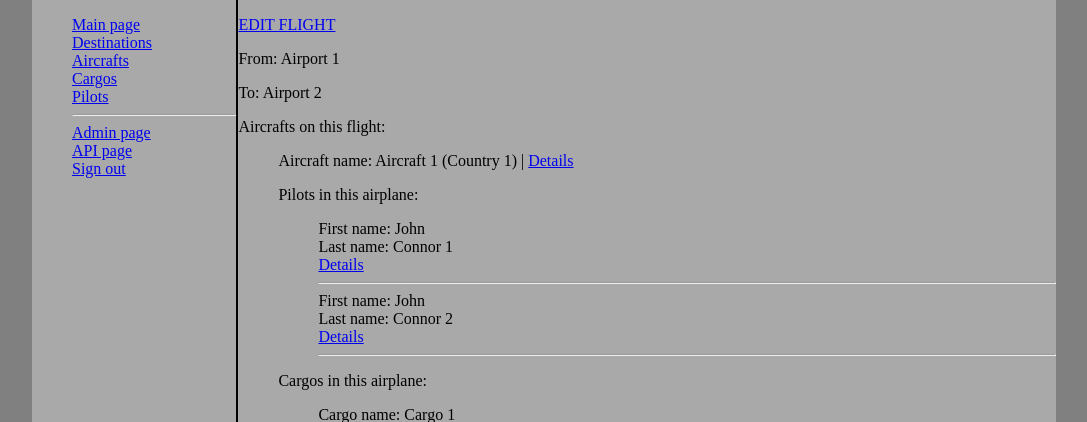
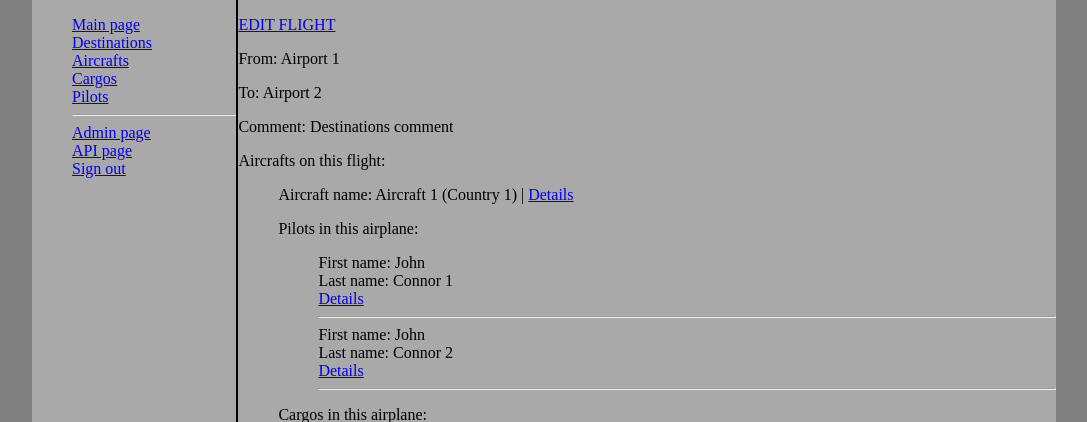
Before and after one commit to lukaskierzek/cargo_app, a Django app: page /airlift/destinations/1 in a window 1280 px wide. Shown: the part 60-482 px from the top of the page, without its empty margins (96-1183 px from the left). Run offline with Django 4.2, Linux system fonts and the light colour scheme; the visitor is signed in with stand-in values (Sample User, id 1); data comes from the database, SQL or seed files in the repository.

Commit message:
Modified airlift destinations_detail.html
Add comment for flight

```diff
--- a/airlift/templates/airlift/destinations_detail.html
+++ b/airlift/templates/airlift/destinations_detail.html
@@ -13,6 +13,7 @@
 		<p><a href="{% url 'airlift:destinations_update' pk=flight.id %}">EDIT FLIGHT</a></p>
 		<p>From: {{ flight.from_airport }}</p>
 		<p>To: {{ flight.to_airport }}</p>
+		<p>Comment: {{ flight.comment }}</p>
 		<p>Aircrafts on this flight:</p>
 	</section>
 	<section>
```
